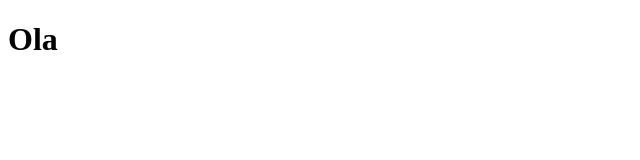
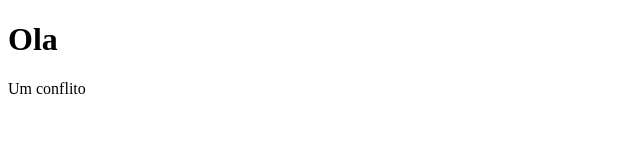
Before and after one commit to JoaoDevel/project-iefp, a plain HTML site: page index.html in a window 1280 px wide. Shown: the full height of the page, 0-640 px from the left. Drawn offline with Linux system fonts and the light colour scheme.

Commit message:
conflito

```diff
--- a/index.html
+++ b/index.html
@@ -7,5 +7,6 @@
 </head>
 <body>
     <h1>Ola</h1>
+    <p>Um conflito</p>
 </body>
 </html>
```
